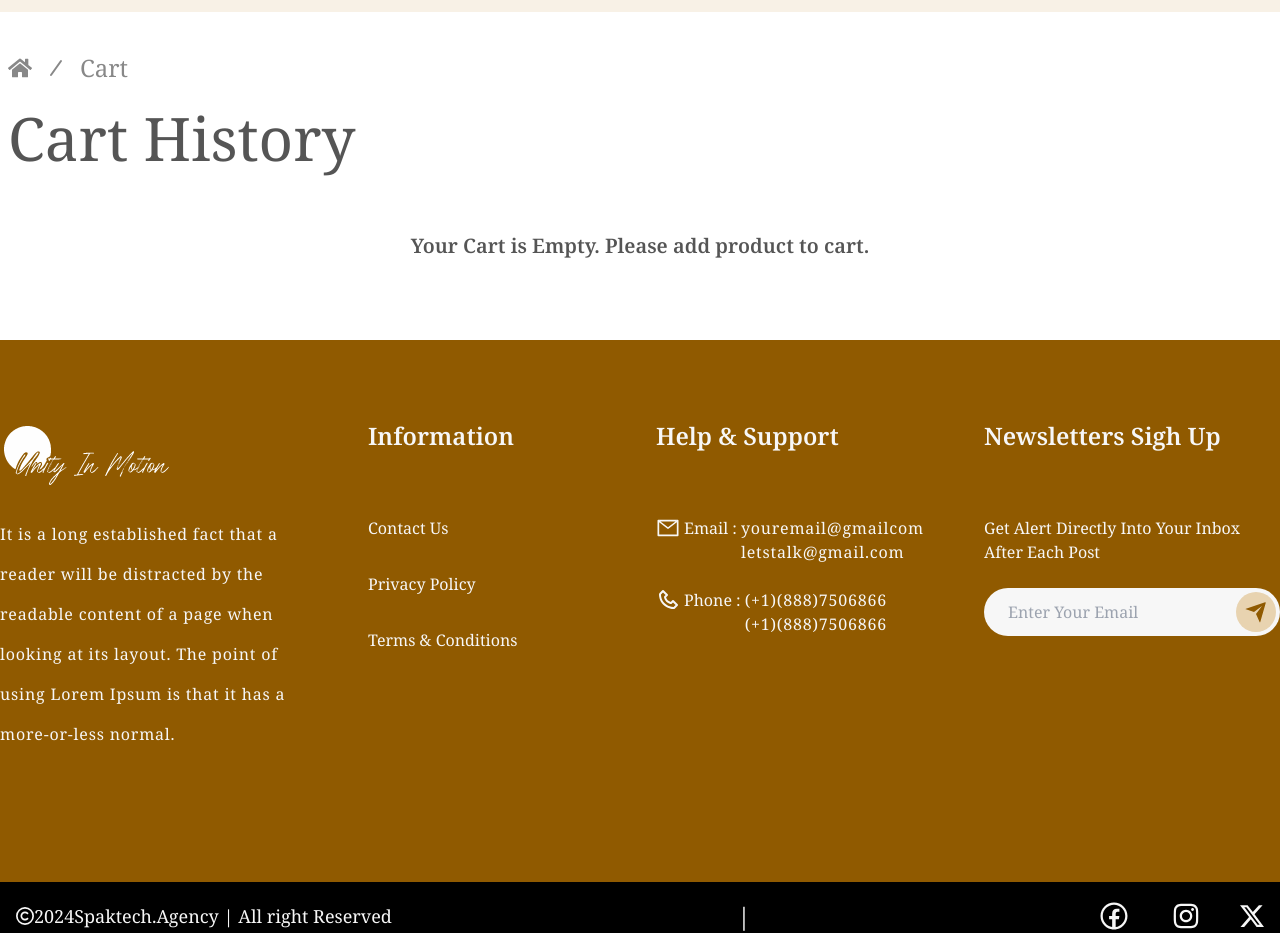
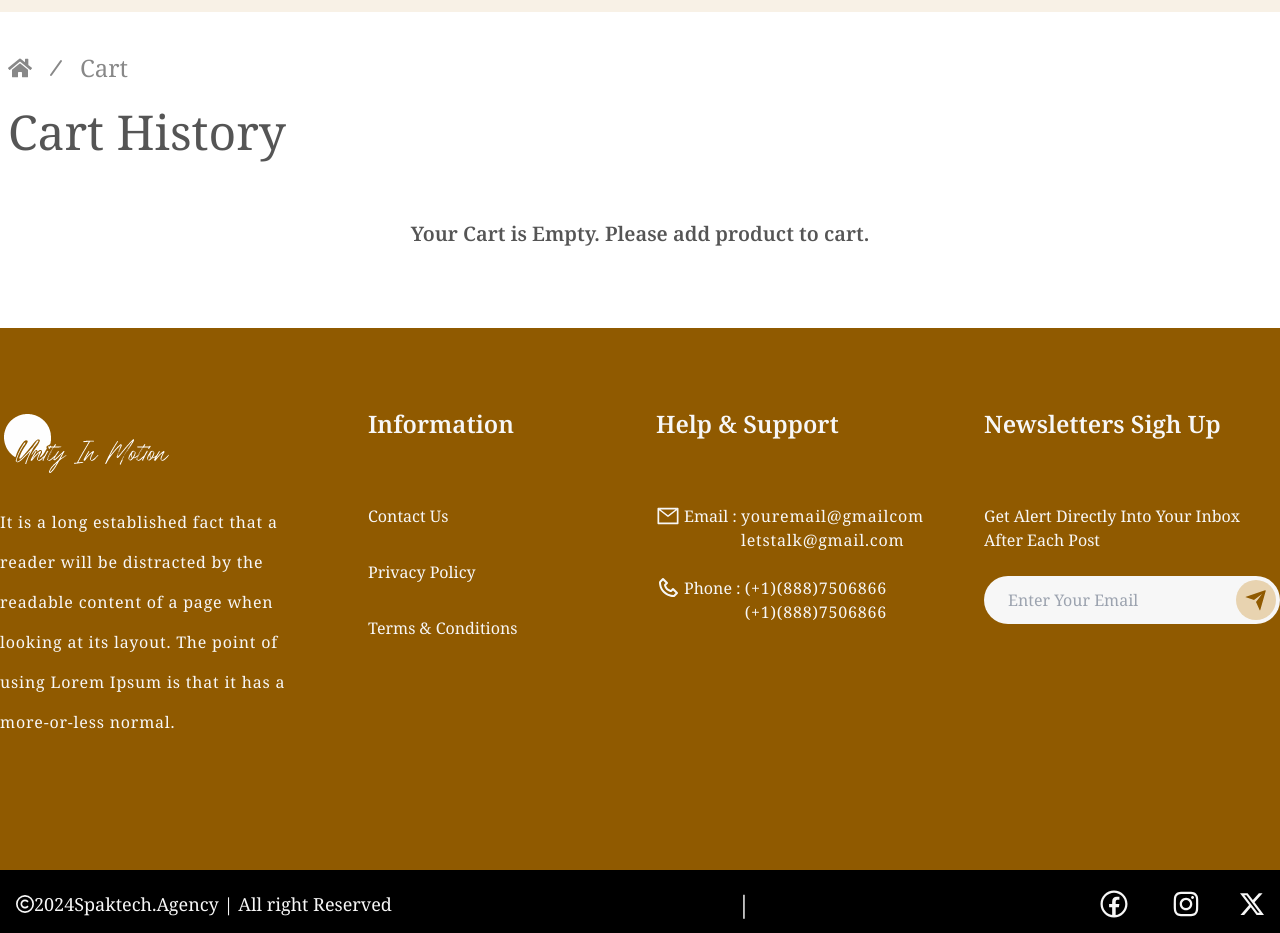
Before and after one commit to delwar-bscse/unityinmotion, a React (Vite) app: page /cart in a window 1280 px wide. Shown: the part 88-1021 px from the top of the page. Built offline with nearby package versions, Linux system fonts and the light colour scheme; what chartjs-plugin-datalabels would draw is missing.

Commit message:
Add links in footer

```diff
--- a/src/pages/CartPage.jsx
+++ b/src/pages/CartPage.jsx
@@ -31,7 +31,8 @@ const CartPage = () => {
             <div className="">Cart</div>
         </div>
 
-        <h2 className='text-6xl'>Cart History</h2>
+        <h2 className='text-3xl mdl:text-5xl'>Cart History</h2>
+
         {console.log(cart.items.length)}
         {cart.items.length === 0 ? (<div>
           <h2 className='text-center text-xl font-semibold py-10'>Your Cart is Empty. Please add product to cart.</h2>
--- a/src/pages/OrderPage.jsx
+++ b/src/pages/OrderPage.jsx
@@ -21,7 +21,7 @@ const OrderPage = () => {
             <div className="">Order</div>
         </div>
 
-        <h2 className='text-6xl'>Order Page</h2>
+        <h2 className='text-3xl mdl:text-5xl'>Order Page</h2>
 
         <div className=''>
           <div className='w-full overflow-x-auto'>
--- a/src/sections/Footer.jsx
+++ b/src/sections/Footer.jsx
@@ -75,9 +75,9 @@ const Footer = () => {
           </p>
           <p className='text-2xl hidden mdl:block'>|</p>
           <ul className='flex items-center gap-10'>
-            <li><LiaFacebook size={36}/></li>
-            <li><FaInstagram  size={28}/></li>
-            <li><BsTwitterX  size={24}/></li>
+            <li><Link to="https://www.facebook.com/" target='_blank'><LiaFacebook size={36}/></Link></li>
+            <li><Link to="https://www.instagram.com/" target='_blank'><FaInstagram  size={28}/></Link></li>
+            <li><Link to="https://x.com/" target='_blank'><BsTwitterX  size={24}/></Link></li>
           </ul>
         </div>
       </div>
```
